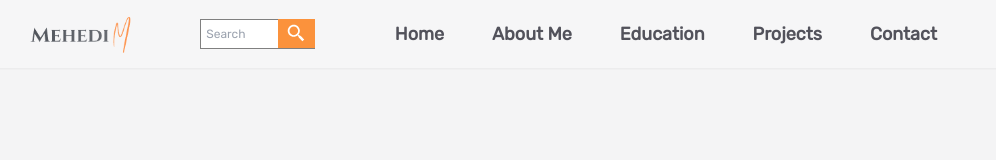
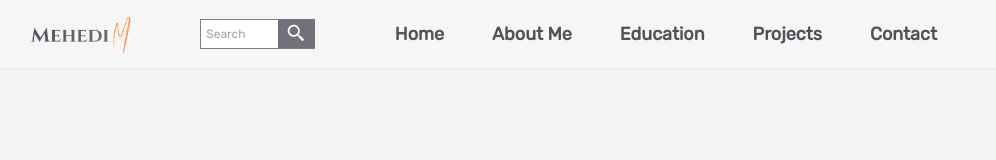
Before and after one commit to mehedialmamun21/my-portfolio, a React (Create React App) app: page / in a window 1280 px wide. Shown: the top 160 px of the page, without its empty margins (151-1147 px from the left). Built offline with nearby package versions, Linux system fonts and the light colour scheme.

Commit message:
navbar searchbar color changed

```diff
--- a/src/Pages/Shared/Navbar.js
+++ b/src/Pages/Shared/Navbar.js
@@ -80,7 +80,7 @@ const Navbar = () => {
                             width: '100%', // Adjust width as needed
                         }}
                     />
-                    <span className="bg-orange-400 text-white px-2 py-1 cursor-pointer" style={{ position: 'absolute', right: '0px', top: '0px' }}>
+                    <span className="bg-zinc-500 text-white px-2 py-1 cursor-pointer" style={{ position: 'absolute', right: '0px', top: '0px' }}>
                         <BiSearchAlt2 size="1.3rem" />
                     </span>
                 </div>
```
